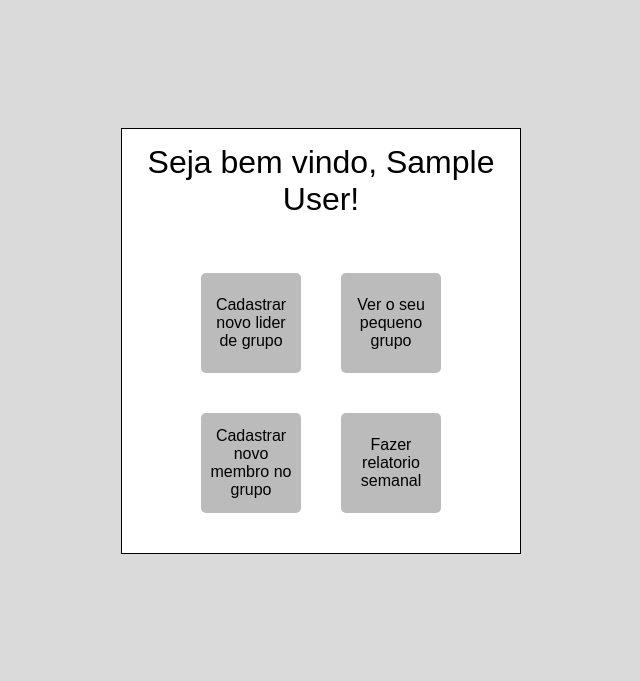
After one commit to Leonardo-Reis/Relatorio-Papo-Reto-Beta, a Flask app: page /usuario in a window 1280 px wide. The commit adds this page. Shown: the top 681 px of the page, without its empty margins (319-959 px from the left). Run offline with Flask 2, Linux system fonts and the light colour scheme; the visitor is signed in with stand-in values (Sample User, id 1); data comes from the database, SQL or seed files in the repository; both versions use the stored data as it was after the commit.

Commit message:
Quase la

```diff
--- a/app/__init__.py
+++ b/app/__init__.py
@@ -7,3 +7,5 @@ app.config['SQLALCHEMY_DATABASE_URI'] = 'sqlite:///storage.db'
 app.config['SQLALCHEMY_TRACK_MODIFICATIONS'] = False
 app.config['SEND_FILE_MAX_AGE_DEFAULT'] = 0
 db = SQLAlchemy(app)
+
+from app.controllers import default
--- /dev/null
+++ b/app/controllers/default.py
@@ -0,0 +1,131 @@
+from app import app, db
+from flask import request, render_template, session, redirect, url_for, flash
+from app.models.model import User, Membro, Relatorio
+import pandas as pd
+
+
+@app.route('/', methods=['GET', 'POST'])
+def index():
+    if request.method == 'POST':
+        nome = request.form['nome'].lower().strip()
+        senha = request.form['senha'].strip()
+        check_nome = User.query.filter_by(nome=nome).first()
+        if check_nome:
+            if check_nome.senha == senha:
+                session['nome'] = nome
+                session['senha'] = senha
+                return redirect(url_for('usuario'))
+            else:
+                flash('Senha incorreta')
+        else:
+            flash('Usuario não encontrado')
+    return render_template('index.html')
+
+
+@app.route('/cadastro', methods=['GET', 'POST'])
+def cadastro():
+    if session:
+        if request.method == 'POST':
+            nome = request.form['nome'].strip().lower()
+            senha = request.form['senha'].strip()
+            nivel_acesso = request.form['nivel-acesso']
+
+            user = User(nome=nome, senha=senha, nivel_acesso=nivel_acesso)
+            db.session.add(user)
+            db.session.commit()
+
+        return render_template('cadastro.html')
+    else:
+        return redirect(url_for('index'))
+
+
+@app.route('/usuario')
+def usuario():
+    if session:
+        print(User.query.all())
+        return render_template('usuario.html')
+    else:
+        return redirect(url_for('index'))
+
+
+@app.route('/usuario/novomembro', methods=['GET', 'POST'])
+def novomembro():
+    if session:
+        if request.method == 'POST':
+            nome = request.form['nome'].strip().lower()
+            sobrenome = request.form['sobrenome'].strip().lower()
+            lider = User.query.filter_by(nome=session['nome']).first()
+
+            lider_id = lider.id
+            lider_nome = lider.nome
+
+            novo_membro = Membro(nome=nome, sobrenome=sobrenome, lider_id=lider_id, lider_nome=lider_nome)
+
+            db.session.add(novo_membro)
+            db.session.commit()
+
+            print('foi')
+
+        return render_template('novomembro.html')
+    else:
+        return redirect(url_for('index'))
+
+
+@app.route('/usuario/grupo')
+def grupo():
+    if session:
+        usuario = User.query.filter_by(nome=session['nome']).first()
+        return render_template('grupo.html', usuario=usuario)
+
+
+@app.route('/usuario/relatorio', methods=['POST', 'GET'])
+def relatorio():
+    if session:
+        lider = User.query.filter_by(nome=session['nome']).first()
+        membros = lider.membros
+        if request.method == 'POST':
+            for membro in membros:
+                nome = membro.nome
+                relatorio = request.form[f'{membro.nome}']
+                semana = int(request.form['semana'])
+
+                novo_relatorio = Relatorio(membro_nome=nome, relatorio=relatorio, semana=semana, membro_id=membro.id)
+
+                db.session.add(novo_relatorio)
+                db.session.commit()
+
+        return render_template('relatorio.html', membros=membros)
+    else:
+        return redirect(url_for('index'))
+
+
+@app.route('/logout')
+def logout():
+    if session:
+        session.clear()
+        return redirect(url_for('index'))
+    else:
+        return redirect(url_for('index'))
+
+
+@app.route('/cadastro-forcado', methods=['POST', 'GET'])
+def forcado():
+    if request.method == 'POST':
+        nome = request.form['nome']
+        senha = request.form['senha']
+        nivel_acesso = request.form['nivel-acesso']
+
+        user = User(nome=nome, senha=senha, nivel_acesso=nivel_acesso)
+        db.session.add(user)
+        db.session.commit()
+    return render_template('forcado.html')
+
+
+@app.route('/usuario/apagar-banco', methods=['GET', 'POST'])
+def apagarBanco():
+    if request.method == 'POST':
+        grupos = User.query.all()
+        for grupo in grupos:
+            db.session.delete(grupo)
+            db.session.commit()
+    return render_template('apagar.html')
--- a/app/models/model.py
+++ b/app/models/model.py
@@ -1,14 +1,51 @@
-import re
 from app import db
 
 
 class User(db.Model):
     id = db.Column(db.Integer, primary_key=True)
-    nome = db.Column(db.String(40))
+    nome = db.Column(db.String(40), unique=True)
+    senha = db.Column(db.String)
+    nivel_acesso = db.Column(db.Integer)
+    membros = db.relationship('Membro', backref='user', lazy=True)
 
-    def __init__(self, id, nome):
-        self.id = id
+    def __init__(self, nome, senha, nivel_acesso):
         self.nome = nome
+        self.senha = senha
+        self.nivel_acesso = nivel_acesso
 
     def __repr__(self):
         return f"<User {self.nome}>"
+
+
+class Membro(db.Model):
+    id = db.Column(db.Integer, primary_key=True)
+    nome = db.Column(db.String(40), unique=False)
+    sobrenome = db.Column(db.String(40), unique=False)
+    lider_id = db.Column(db.Integer, db.ForeignKey('user.id'))
+    relatorios = db.relationship('Relatorio', backref='membro', lazy=True)
+
+    def __init__(self, nome, sobrenome, lider_id, lider_nome):
+        self.nome = nome
+        self.sobrenome = sobrenome
+        self.lider_id = lider_id
+        self.lider_nome = lider_nome
+
+    def __repr__(self):
+        return f"<Membro {self.nome}>"
+
+
+class Relatorio(db.Model):
+    id = db.Column(db.Integer, primary_key=True)
+    membro_nome = db.Column(db.String(40), unique=False)
+    semana = db.Column(db.Integer, unique=False)
+    relatorio = db.Column(db.String(), unique=False)
+    membro_id = db.Column(db.Integer, db.ForeignKey('membro.id'))
+
+    def __init__(self, membro_nome, semana, relatorio, membro_id):
+        self.membro_nome = membro_nome
+        self.semana = semana
+        self.relatorio = relatorio
+        self.membro_id = membro_id
+
+    def __repr__(self):
+        return f"<Relatorios {self.membro_nome}>"
--- /dev/null
+++ b/app/static/usuario.css
@@ -0,0 +1,55 @@
+* {
+    margin: 0;
+    padding: 0;
+    box-sizing: border-box;
+    font-family: sans-serif;
+    font-weight: 300;
+    text-decoration: none;
+    color: black;
+}
+
+body {
+    background-color: rgb(218, 218, 218);
+}
+
+main {
+    background-color: white;
+    display: flex;
+    flex-direction: column;
+    align-items: center;
+    width: 400px;
+    text-align: center;
+    margin: 10% auto;
+    border: solid 1px;
+
+}
+
+.titulo {
+    margin: 15px;
+}
+
+.opcoes {
+    display: flex;
+    flex-wrap: wrap;
+    justify-content: center;
+    margin: 20px;
+}
+
+.opcao {
+    display: flex;
+    align-items: center;
+    text-align: center;
+    background-color: rgb(187, 187, 187);
+    width: 100px;
+    height: 100px;
+    margin: 20px;
+    padding: 5px;
+    font-size: medium;
+    transition: .25s;
+    border-radius: 5px;
+}
+
+.opcao p:hover {
+    color: blue;
+    transition: .25s;
+}
--- /dev/null
+++ b/app/templates/usuario.html
@@ -0,0 +1,39 @@
+<!DOCTYPE html>
+<html lang="pt-br">
+<head>
+    <meta charset="UTF-8">
+    <meta http-equiv="X-UA-Compatible" content="IE=edge">
+    <meta name="viewport" content="width=device-width, initial-scale=1.0">
+    <link rel="stylesheet" href="../static/usuario.css">
+    <title>Usuario</title>
+</head>
+<body>
+    {% block content %}
+    <main>
+        <div class="titulo">
+            <h1>Seja bem vindo, {{session["nome"] if session}}!</h1>
+        </div>
+        <div class="opcoes">
+            <a href="/cadastro">
+                <div class="opcao">
+                    <p>Cadastrar novo lider de grupo</p>
+                </div>
+            </a>
+            <a href="/usuario/grupo">
+                <div class="opcao">
+                    <p>Ver o seu pequeno grupo</p>
+                </div>
+            </a>
+            <div class="opcao">
+                <a href="/usuario/novomembro">Cadastrar novo membro no grupo</a>
+            </div>
+            <a href="/usuario/relatorio">
+                <div class="opcao">
+                    <p>Fazer relatorio semanal</p>
+                </div>
+            </a>
+        </div>
+    </main>
+    {% endblock %}
+</body>
+</html>
--- a/run.py
+++ b/run.py
@@ -1,11 +1,6 @@
 from flask import render_template
 from app import app, db
 import os
-
-
-@app.route('/', methods=['GET'])
-def index():
-    return render_template('index.html')
 
 
 def main():
```
Also changed, not shown: app/static/grupo.css (added, +37 -0 lines), app/static/index.css (added, +40 -0 lines), app/static/novomembro.css (added, +36 -0 lines), app/static/relatorio.css (added, +50 -0 lines), app/templates/apagar.html (added, +15 -0 lines), app/templates/cadastro.html (added, +32 -0 lines), app/templates/enviar.html (added, +27 -0 lines), app/templates/forcado.html (added, +31 -0 lines), app/templates/grupo.html (added, +33 -0 lines), app/templates/index.html (+29 -4 lines), app/templates/novomembro.html (added, +30 -0 lines), app/templates/relatorio.html (added, +36 -0 lines), app/controllers/__init__.py (added), app/storage.db (added).
